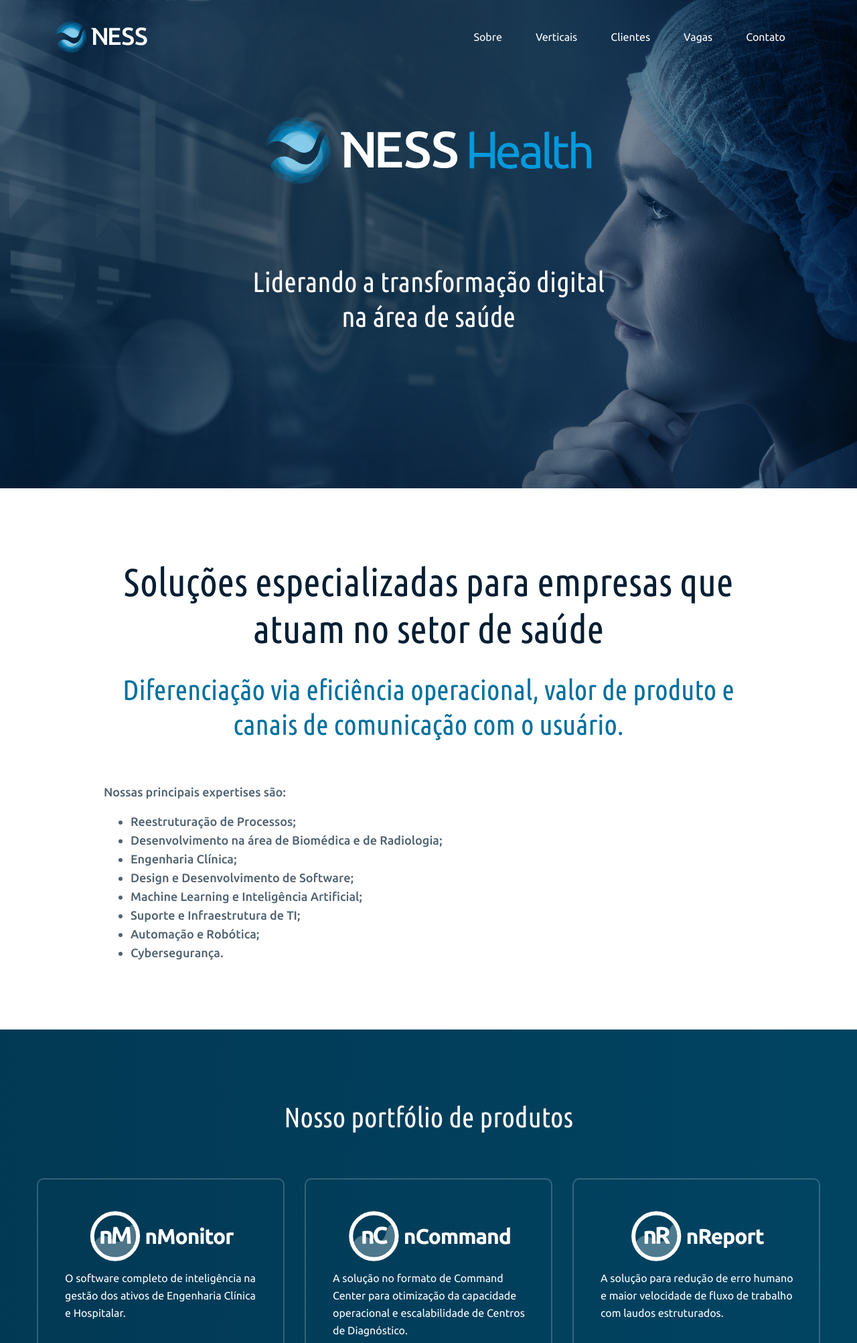
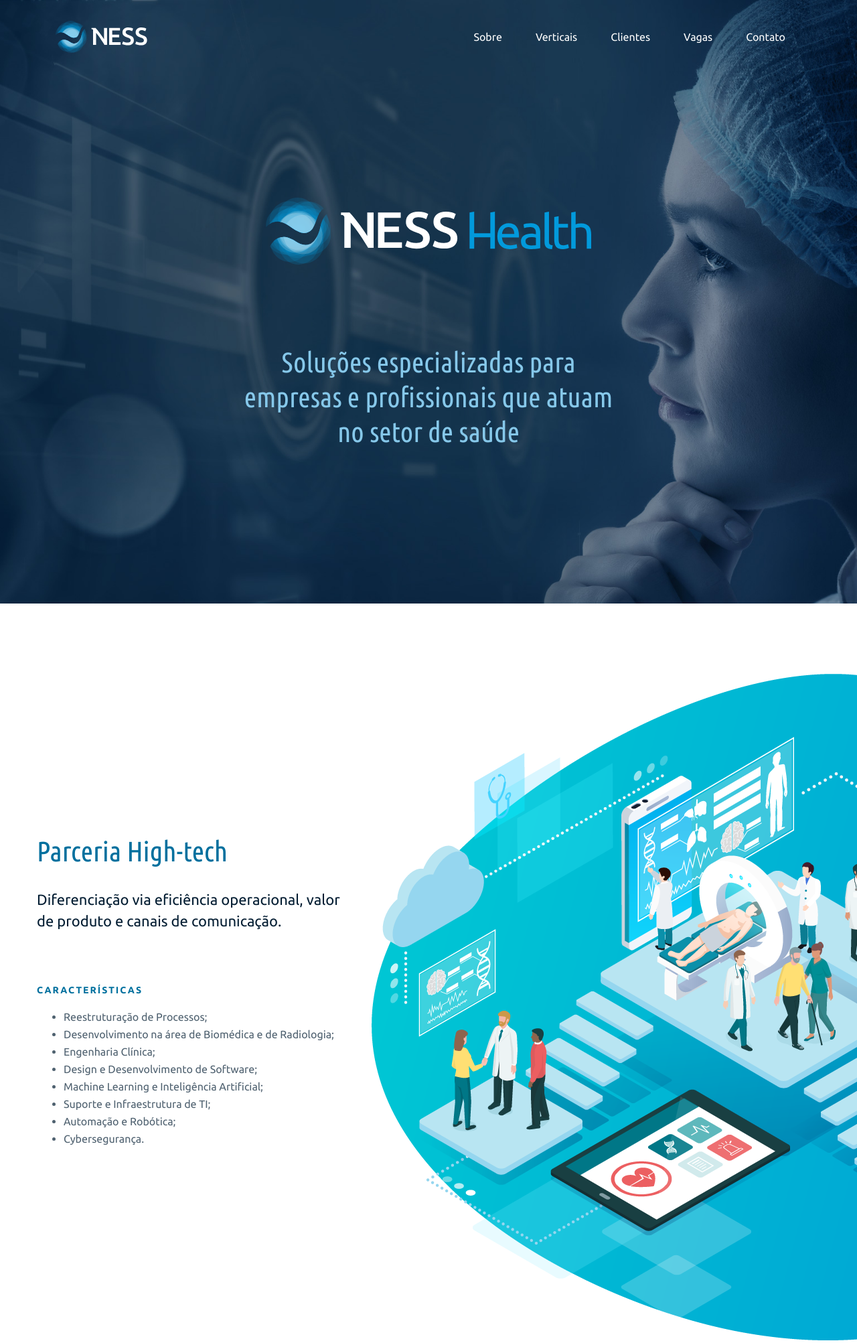
Before and after one commit to brucesantos/ness-v2, a PHP site: page /health.html in a window 1280 px wide. Shown: the top 2005 px of the page at 67% size. Run offline with PHP 8.4, Linux system fonts and the light colour scheme; some libraries are stand-ins or nearby versions.

Commit message:
continuacao health

```diff
--- a/css/style.css
+++ b/css/style.css
@@ -1,4 +1,4 @@
-@import url('style-blessed1.css?z=1566354748135');
+@import url('style-blessed1.css?z=1566423614508');
 
 
 @media (max-width: 575.98px) {
@@ -1394,8 +1394,8 @@
   background: -webkit-linear-gradient(right, #004B6B, #041E33);
   background: linear-gradient(270deg, #004B6B, #041E33);
   background-size: 400% 400%;
-  -webkit-animation: AnimationName 27s ease infinite;
-          animation: AnimationName 27s ease infinite; }
+  -webkit-animation: AnimationName 10s ease infinite;
+          animation: AnimationName 10s ease infinite; }
 
 @-webkit-keyframes AnimationName {
   0% {
@@ -1412,8 +1412,15 @@
     background-position: 100% 50%; }
   100% {
     background-position: 0% 50%; } }
+  #health #produtos a {
+    color: white;
+    -webkit-transition: all 0.5s cubic-bezier(0.23, 0.51, 0.4, 1);
+    transition: all 0.5s cubic-bezier(0.23, 0.51, 0.4, 1); }
+    #health #produtos a:hover {
+      background: #0087CC;
+      box-shadow: 0 10px 20px -5px rgba(0, 0, 0, 0.5), 0 5px 10px -5px rgba(0, 0, 0, 0.5); }
 
-#health #ncommand {
+#health #nCommand {
   background: -webkit-gradient(linear, right top, left top, from(#004B6B), to(#041E33));
   background: -webkit-linear-gradient(right, #004B6B, #041E33);
   background: linear-gradient(270deg, #004B6B, #041E33); }
--- a/health.html
+++ b/health.html
@@ -95,7 +95,7 @@
 	<div class="container px-xl-0 text-center">
 		<!-- <div class="mb-3 logo d-block d-xl-none color-white logo_mobile">Startup 3</div> -->
 		<div class="row justify-content-center">
-			<div class="col mb-120" data-aos-duration="600" data-aos="fade-down" data-aos-delay="0">
+			<div class="col mt-120 mb-120" data-aos-duration="600" data-aos="fade-down" data-aos-delay="0">
 				<img src="images/health/logo-ness-health.svg" alt="logo da vertical de saude ness" height="100">
 			</div>
 		</div>
@@ -106,22 +106,22 @@
 			<!-- <div class="col-lg-12 relative h-70 mt-80 mb-70 btn_holder" data-aos-duration="600" data-aos="fade-down" data-aos-delay="300">
 				<a href="https://www.youtube.com/embed/RcTFVcoibI0?rel=0&showinfo=0" target="_blank" class="btn red play js-play-popup-video"><i class="fas fa-play"></i></a>
 			</div> -->
-			<div class="col-md-6 mb-120 color-white f-18 medium text-adaptive" data-aos-duration="600" data-aos="fade-down" data-aos-delay="600">
-				<h3>Liderando a transformação digital na área de saúde</h3>
+			<div class="col-md-6 mb-120 color-white f-18 medium text-adaptive" data-aos-duration="600" data-aos="fade-down" data-aos-delay="600" style="color: #86C8EA;">
+				<h3>Soluções especializadas para empresas e profissionais que atuam no setor de saúde</h3>
 			</div>
 		</section>
 		<!-- Content 3 -->
 
 <section class="content_3 bg-light pt-105 pb-85">
 	<div class="container px-xl-0">
-		<div class="row justify-content-center">
+		<!-- <div class="row justify-content-center">
 			<div class="col-xl-10">
-				<h2 class="text-center" data-aos-duration="600" data-aos="fade-down" data-aos-delay="0">
-					Soluções especializadas para empresas que atuam no setor de saúde
+				<h2 class="text-center destaque-no-fundo-claro" data-aos-duration="600" data-aos="fade-down" data-aos-delay="0">
+					Parceria High-tech
 				</h2>
-				<h3 class="destaque-no-fundo-claro mt-30 text-center" data-aos-duration="600" data-aos="fade-down" data-aos-delay="300">
-					Diferenciação via eficiência operacional, valor de produto e canais de comunicação com o usuário.
-				</h3>
+				<p class="text-center f-22 color-heading op-7 text-adaptive description">
+					Diferenciação via eficiência operacional, valor de produto e canais de comunicação.
+				</p>
 				<div class="row mt-30 f-18 medium color-heading op-7 text-center text-md-left blocks">
 					<div class="mt-30 col text-adaptive" data-aos-duration="600" data-aos="fade-down" data-aos-delay="600">
 						<p>
@@ -140,6 +140,34 @@
 					</div>
 				</div>
 			</div>
+		</div> -->
+		<div class="row align-items-center">
+			<div class="col-xl-5 col-lg-6 col-sm-8">
+				<h2 class="destaque-no-fundo-claro small" data-aos-duration="600" data-aos="fade-down" data-aos-delay="0">Parceria High-tech</h2>
+				<div class="mt-30 mb-75 f-22 color-heading op-7 text-adaptive description" data-aos-duration="600" data-aos="fade-down" data-aos-delay="300">
+					Diferenciação via eficiência operacional, valor de produto e canais de comunicação.
+				</div>
+				<div class="mb-50 block" data-aos-duration="600" data-aos="fade-down" data-aos-delay="600">
+					<div class="destaque-no-fundo-claro mb-15 f-14 semibold text-uppercase sp-20 title">
+						Características
+					</div>
+					<div class="color-heading op-7 text-adaptive">
+						<ul>
+							<li>Reestruturação de Processos;</li>
+							<li>Desenvolvimento na área de Biomédica e de Radiologia;</li>
+							<li>Engenharia Clínica;</li>
+							<li>Design e Desenvolvimento de Software;</li>
+							<li>Machine Learning e Inteligência Artificial;</li>
+							<li>Suporte e Infraestrutura de TI;</li>
+							<li>Automação e Robótica;</li>
+							<li>Cybersegurança.</li>
+						</ul>
+					</div>
+				</div>
+			</div>
+			<div class="col-xl-7 col-lg-6 col-sm-4" data-aos-duration="600" data-aos="fade-down" data-aos-delay="1200">
+				<img src="images/health/ness-health-sobre.png" class="bg" alt="" />
+			</div>
 		</div>
 	</div>
 </section>
@@ -151,84 +179,84 @@
 		<h2 class="mb-65 small text-center" data-aos-duration="600" data-aos="fade-down" data-aos-delay="0">Nosso portfólio de produtos</h2>
 		<div class="row justify-content-center text-center text-md-left">
 			<div class="mb-30 col-lg-4 col-md-6 col-sm-8 d-flex align-items-stretch" data-aos-duration="600" data-aos="fade-down" data-aos-delay="0">
-				<div class="pt-35 pb-45 pl-40 pr-30 radius10 block">
+				<a href="#nMonitor" class="pt-35 pb-45 pl-40 pr-30 radius10 block">
 					<img src="images/health/health-produtos/logo-nmonitor-white.svg" alt="">
 					<!-- <i class="fas fa-graduation-cap f-32"></i> -->
 					<!-- <div class="mt-20 mb-20 f-14 semibold text-uppercase sp-20 title">nMonitor</div> -->
 					<div class="text-adaptive">
 						O software completo de inteligência na gestão dos ativos de Engenharia Clínica e Hospitalar.
 					</div>
-				</div>
+				</a>
 			</div>
 			<div class="mb-30 col-lg-4 col-md-6 col-sm-8 d-flex align-items-stretch" data-aos-duration="600" data-aos="fade-down" data-aos-delay="100">
-				<div class="pt-35 pb-45 pl-40 pr-30 radius10 block">
+				<a href="#nCommand" class="pt-35 pb-45 pl-40 pr-30 radius10 block">
 					<img src="images/health/health-produtos/logo-ncommand-white.svg" alt="">
 					<!-- <i class="fas fa-cog f-32"></i> -->
 					<!-- <div class="mt-20 mb-20 f-14 semibold text-uppercase sp-20 title">nCommand</div> -->
 					<div class="text-adaptive">
 						A solução no formato de Command Center para otimização da capacidade operacional e escalabilidade de Centros de Diagnóstico.
 					</div>
-				</div>
+				</a>
 			</div>
 			<div class="mb-30 col-lg-4 col-md-6 col-sm-8 d-flex align-items-stretch" data-aos-duration="600" data-aos="fade-down" data-aos-delay="200">
-				<div class="pt-35 pb-45 pl-40 pr-30 radius10 block">
+				<a href="#nReport" class="pt-35 pb-45 pl-40 pr-30 radius10 block">
 					<img src="images/health/health-produtos/logo-nreport-white.svg" alt="">
 					<!-- <i class="fas fa-cloud f-32"></i> -->
 					<!-- <div class="mt-20 mb-20 f-14 semibold text-uppercase sp-20 title">nReport</div> -->
 					<div class="text-adaptive">
 						A solução para redução de erro humano e maior velocidade de fluxo de trabalho com laudos estruturados.
 					</div>
-				</div>
+				</a>
 			</div>
 			<div class="mb-30 col-lg-4 col-md-6 col-sm-8 d-flex align-items-stretch" data-aos-duration="600" data-aos="fade-down" data-aos-delay="300">
-				<div class="pt-35 pb-45 pl-40 pr-30 radius10 block">
+				<a href="#nSensor" class="pt-35 pb-45 pl-40 pr-30 radius10 block">
 					<img src="images/health/health-produtos/logo-nsensor-white.svg" alt="">
 					<!-- <i class="fas fa-toggle-on f-32"></i> -->
 					<!-- <div class="mt-20 mb-20 f-14 semibold text-uppercase sp-20 title">nSensor</div> -->
 					<div class="text-adaptive">
 						A solução para monitorar e controlar ativos de Engenharia Clínica e Hospitalar com alta precisão.
 					</div>
-				</div>
+				</a>
 			</div>
 			<div class="mb-30 col-lg-4 col-md-6 col-sm-8 d-flex align-items-stretch" data-aos-duration="600" data-aos="fade-down" data-aos-delay="400">
-				<div class="pt-35 pb-45 pl-40 pr-30 radius10 block">
+				<a href="#nAgenda" class="pt-35 pb-45 pl-40 pr-30 radius10 block">
 					<img src="images/health/health-produtos/logo-nagenda-white.svg" alt="">
 					<!-- <i class="fas fa-user f-32"></i> -->
 					<!-- <div class="mt-20 mb-20 f-14 semibold text-uppercase sp-20 title">nAgenda</div> -->
 					<div class="text-adaptive">
 						A plataforma para gerenciar agenda, agendar um exame e receber feedback de forma simples e eficaz.
 					</div>
-				</div>
+				</a>
 			</div>
 			<div class="mb-30 col-lg-4 col-md-6 col-sm-8 d-flex align-items-stretch" data-aos-duration="600" data-aos="fade-down" data-aos-delay="500">
-				<div class="pt-35 pb-45 pl-40 pr-30 radius10 block">
+				<a href="#nEcho" class="pt-35 pb-45 pl-40 pr-30 radius10 block">
 					<img src="images/health/health-produtos/logo-nduo-white.svg" alt="">
 					<!-- <i class="fas fa-user f-32"></i> -->
 					<!-- <div class="mt-20 mb-20 f-14 semibold text-uppercase sp-20 title">nDuo</div> -->
 					<div class="text-adaptive">
 						A plataforma especializada para controle de qualidade e treinamento na realização de Exames de Imagem.
 					</div>
-				</div>
+				</a>
 			</div>
 			<div class="mb-30 col-lg-4 col-md-6 col-sm-8 d-flex align-items-stretch" data-aos-duration="600" data-aos="fade-down" data-aos-delay="600">
-				<div class="pt-35 pb-45 pl-40 pr-30 radius10 block">
+				<a href="#nVoice" class="pt-35 pb-45 pl-40 pr-30 radius10 block">
 					<img src="images/health/health-produtos/logo-iara-white.svg" alt="">
 					<!-- <i class="fas fa-bolt f-32"></i> -->
 					<!-- <div class="mt-20 mb-20 f-14 semibold text-uppercase sp-20 title">IARA</div> -->
 					<div class="text-adaptive">
 						O estado da arte das tecnologias de aprendizado de máquina para reconhecimento de voz preciso e acessível.
 					</div>
-				</div>
+				</a>
 			</div>
 			<div class="mb-30 col-lg-4 col-md-6 col-sm-8 d-flex align-items-stretch" data-aos-duration="600" data-aos="fade-down" data-aos-delay="700">
-				<div class="pt-35 pb-45 pl-40 pr-30 radius10 block">
+				<a href="#nDoctor" class="pt-35 pb-45 pl-40 pr-30 radius10 block">
 					<img src="images/health/health-produtos/logo-ndoctor-white.svg" alt="">
 					<!-- <i class="fas fa-bolt f-32"></i> -->
 					<!-- <div class="mt-20 mb-20 f-14 semibold text-uppercase sp-20 title">nDoctor</div> -->
 					<div class="text-adaptive">
 						O aplicativo que assegura a comunicação entre profissionais de saúde em conformidade com a LGPD.
 					</div>
-				</div>
+				</a>
 			</div>
 		</div>
 
@@ -237,20 +265,22 @@
 
 <!-- Feature 11 -->
 
-<section class="feature_11 bg-light pt-80 pb-105">
+<section id="nMonitor" class="feature_11 bg-light pt-80 pb-105">
 	<div class="container px-xl-0">
 		<div class="row align-items-center">
 			<div class="col-xl-5 col-lg-6 col-sm-8">
 				<h2 class="destaque-no-fundo-claro small" data-aos-duration="600" data-aos="fade-down" data-aos-delay="0">nMonitor</h2>
 				<div class="mt-30 mb-75 f-22 color-heading op-7 text-adaptive description" data-aos-duration="600" data-aos="fade-down" data-aos-delay="300">
-					O nMonitor é a solução de <i>Software As A Service</i> perfeita para rastrear em tempo real problemas e melhorias com equipamentos e ativos, tudo isso de maneira simples. A plataforma pode ser acessada via computador e celular, ambos possuem interface amigável pensada exclusivamente para aumentar a produtividade e facilitar o gerenciamento do tempo do usuário.
+					O nMonitor é a solução de <i>Software As A Service</i> perfeita para rastrear em tempo real problemas e melhorias com equipamentos e ativos, tudo isso de maneira simples.
+					<br>
+					A plataforma pode ser acessada via computador e celular, ambos possuem interface amigável pensada exclusivamente para aumentar a produtividade e facilitar o gerenciamento do tempo do usuário.
 				</div>
 				<div class="mb-50 block" data-aos-duration="600" data-aos="fade-down" data-aos-delay="600">
 					<div class="destaque-no-fundo-claro mb-15 f-14 semibold text-uppercase sp-20 title">
 						Características
 					</div>
 					<div class="color-heading op-7 text-adaptive">
-						<ul>
+						<ul style="padding-left: 18px;">
 							<li>Otimização na gestão de grandes e diversificados parques tecnológicos.</li>
 							<li>Agilidade no controle de perdas.</li>
 							<li>Praticidade para monitorar agendamentos de manutenções preventivas.</li>
@@ -265,7 +295,7 @@
 				</div>
 			</div>
 			<div class="col-xl-7 col-lg-6 col-sm-4" data-aos-duration="600" data-aos="fade-down" data-aos-delay="1200">
-				<img srcset="images/feature_11_bg@2x.png 2x" src="images/feature_11_bg.png" class="bg" alt="" />
+				<img src="images/health/monitor-nmonitor.png" class="bg" alt="" width="1000" />
 			</div>
 		</div>
 	</div>
@@ -273,7 +303,7 @@
 
 <!-- Feature 25 -->
 
-<section id="ncommand" class="feature_25 color-white">
+<section id="nCommand" class="feature_25 color-white">
 	<div class="container px-xl-0">
 		<div class="row justify-content-between">
 			<div class="col-xl-8 col-lg-9 col-md-10 pt-105 pb-70 left_side">
@@ -308,7 +338,7 @@
 
 
 <!-- nReport (Feature 13) -->
-<section class="feature_13 bg-light pt-100 pb-50">
+<section id="nReport" class="feature_13 bg-light pt-100 pb-50">
    <div class="container px-xl-0">
 		 <div class="row justify-content-center mb-30">
 			 <h2 class="destaque-no-fundo-claro small" data-aos-duration="600" data-aos="fade-down" data-aos-delay="0">nReport</h2>
@@ -320,7 +350,7 @@
             </p>
          </div>
          <div class="col-xl-11 text-center" data-aos-duration="600" data-aos="fade-down" data-aos-delay="300">
-            <img src="https://designmodo.com/startup/app/repository/i/feature_13_img.png" class="mt-55 mb-40 mb-md-0 img-fluid bg" alt="" />
+            <img src="images/health/mockup-nreport.png" class="mt-55 mb-40 mb-md-0 img-fluid bg" alt="" />
          </div>
       </div>
       <div class="row text-center text-md-left">
@@ -362,14 +392,15 @@
 
 
 <!-- nSensor (Feature 10) -->
-<section id="nsensor" class="feature_10 bg-light pt-100 pb-70 text-center text-lg-left">
+<section id="nSensor" class="feature_10 bg-light pt-100 pb-70 text-center text-lg-left">
 	<div class="container px-xl-0">
 		<div class="row justify-content-center justify-content-lg-between align-items-center">
 			<div class="col-lg-6 col-sm-12" data-aos-duration="600" data-aos="fade-down" data-aos-delay="0">
 				<h2 class="mb-25 small destaque-no-fundo-claro">nSensor</h2>
 				<div class="f-22 color-heading text-adaptive">
-					<p class="small">
-						O nSensor é a solução de monitoramento preciso à distância, que gera dados valiosos através da tecnologia IoT de sensoriamento remoto. A empresa obtém números em tempo real de variáveis que afetam a vida útil do seu equipamento, tais como: medições de temperatura e umidade das salas; medições de temperatura dos pontos (água e/ou ambiente); medição de status das portas em cada sala; medições dos níveis de energia; medições das grandezas do magneto; controle remoto de equipamentos eletrônicos através de atuadores; entre outros benefícios.
+					<p class="f-22 color-heading op-7 text-adaptive">
+						O nSensor é a solução de monitoramento preciso à distância, que gera dados valiosos através da tecnologia IoT de sensoriamento remoto, obtendo números em tempo real, determinando as variáveis que afetam a vida útil dos seus equipamentos.
+						<!-- tais como: medições de temperatura e umidade das salas; medições de temperatura dos pontos (água e/ou ambiente); medição de status das portas em cada sala; medições dos níveis de energia; medições das grandezas do magneto; controle remoto de equipamentos eletrônicos através de atuadores; entre outros benefícios. -->
 					</p>
 				</div>
 			</div>
@@ -381,7 +412,7 @@
 			<div class="col block" data-aos-duration="600" data-aos="fade-down" data-aos-delay="600">
 				<div class="destaque-no-fundo-claro f-14 semibold text-uppercase sp-20 title">Características:</div>
 				<div class="mt-15 text-adaptive">
-					<ul>
+					<ul class="op-7">
 						<li>Plataforma web (IoT) e aplicativo mobile com uso de SSL, login e senha no acesso aos dados.</li>
 						<li>Integrado ao nMonitor e à banco de dados com o envio de dados de sensores.</li>
 						<li>Permite o acesso simultâneo de diversos usuários sem comprometimento de desempenho e/ou estabilidade.</li>
@@ -490,10 +521,136 @@
       </div>
    </div>
 </section>
-<!-- NAGENDA -->
+<!-- nAGENDA -->
 
 
+<!-- nEcho (Feature 16) -->
+<section id="nEcho" class="feature_16 bg-light pt-105 pb-10 text-center">
+   <div class="container px-xl-0">
+      <div class="row justify-content-center">
+         <div class="col-xl-8 col-lg-10">
+            <h2 class="mb-30 small destaque-no-fundo-claro" data-aos-duration="600" data-aos="fade-down" data-aos-delay="0">nEcho</h2>
+            <div class="color-heading text-adaptive" data-aos-duration="600" data-aos="fade-down" data-aos-delay="300">
+               Solução para um controle de qualidade e treinamentos eficientes quando o colaborador for realizar Exames de Imagem, otimizando o tempo dos envolvidos no processo. Ele proporciona para a empresa: Praticidade e disponibilidade; Expansão do projeto; Segunda opinião médica; Gestão remota; Produto comercializável, entre outros benefícios.
+            </div>
+            <img src="images/health/feature_16_img@2x.png" class="mt-55 mb-65 img-fluid bg" alt="" data-aos-duration="600" data-aos="fade-down" data-aos-delay="600" />
+         </div>
+      </div>
+      <div class="row justify-content-center">
+         <div class="col-xl-9 col-lg-10">
+            <div class="row justify-content-center justify-content-md-between">
+               <div class="col-xl-5 col-md-6 col-sm-9 mb-50" data-aos-duration="600" data-aos="fade-down" data-aos-delay="0">
+                  <i class="fas fa-code f-32"></i>
+                  <div class="mt-15 mb-15 f-18 medium title">Streaming do Exame</div>
+                  <div class="color-heading text-adaptive">
+                     Monitoramento e análise remota em tempo real do vídeo do exame, sala e áudio em duas vias.
+                  </div>
+               </div>
+               <div class="col-xl-5 col-md-6 col-sm-9 mb-50" data-aos-duration="600" data-aos="fade-down" data-aos-delay="0">
+                  <i class="far fa-star f-32"></i>
+                  <div class="mt-15 mb-15 f-18 medium title">Double Check</div>
+                  <div class="color-heading text-adaptive">
+                     Interferência positiva de profissionais para análise do exame e eventual correção de laudos.
+                  </div>
+               </div>
+               <div class="col-xl-5 col-md-6 col-sm-9 mb-50" data-aos-duration="600" data-aos="fade-down" data-aos-delay="0">
+                  <i class="far fa-keyboard f-32"></i>
+                  <div class="mt-15 mb-15 f-18 medium title">Avaliação do Desempenho</div>
+                  <div class="color-heading text-adaptive">
+                     Medição de performance com avaliação direta da aquisição da imagem e laudo, com relatórios inteligentes para destacar o desempenho dos colaboradores.
+                  </div>
+               </div>
+               <div class="col-xl-5 col-md-6 col-sm-9 mb-50" data-aos-duration="600" data-aos="fade-down" data-aos-delay="0">
+                  <i class="fas fa-link f-32"></i>
+                  <div class="mt-15 mb-15 f-18 medium title">Controle de Qualidade</div>
+                  <div class="color-heading text-adaptive">
+                     Controle de qualidade através de checklist para realização estruturada do exame.
+                  </div>
+               </div>
+            </div>
+         </div>
+      </div>
+      <div class="row">
+      </div>
+   </div>
+</section>
+<!-- nEcho (Feature 16) -->
 
+
+<!-- nVoice -->
+<section id="nVoice" class="feature_17 bg-dark pt-100 pb-95 color-white">
+   <div class="container px-xl-0">
+      <div class="row">
+         <div class="col-xl-2"></div>
+         <div class="col-xl-4 col-md-5" data-aos-duration="600" data-aos="fade-down" data-aos-delay="0">
+            <img src="images/health/feature_17_img@2x.png" class="img-fluid img" alt="" />
+         </div>
+         <div class="col-md-1 d-none d-md-block"></div>
+         <div class="col-lg-5 col-md-6">
+					 <h2 class="destaque-no-fundo-escuro small" data-aos-duration="600" data-aos="fade-down" data-aos-delay="0">nVoice</h2>
+					 <div class="mt-25 mb-50 f-22 text-adaptive description" data-aos-duration="600" data-aos="fade-down" data-aos-delay="100">
+						 Solução pioneira na substituição da digitação por reconhecimento de voz de forma acessível. A plataforma de reconhecimento de voz, utilizada hoje principalmente para reconhecimento de voz em Radiologia, também atende perfeitamente outras áreas. Também é uma excelente assistente virtual, o que acelera o processo operacional aumentando a velocidade e qualidade pelo fato de reduzir erros.
+					 </div>
+            <div class="row">
+               <div class="mb-40 col-md-10 col-sm-8 block" data-aos-duration="600" data-aos="fade-down" data-aos-delay="200">
+                  <div class="mb-10 f-18 medium title">Speech to Text</div>
+                  <div class="op-7 text-adaptive">
+                     Transformação de fala em texto, com linguagem natural em português e <strong>treinada especialmente para termos médicos</strong>, permitindo laudos e relatórios muito mais rápidos e precisos.
+                  </div>
+               </div>
+               <div class="mb-40 col-md-10 col-sm-8 block" data-aos-duration="600" data-aos="fade-down" data-aos-delay="400">
+                  <div class="mb-10 f-18 medium title">Assistente Virtual</div>
+                  <div class="op-7 text-adaptive">
+										 Identificação do profissional e comandos por voz.
+                  </div>
+               </div>
+               <!-- <div class="mb-40 col-md-10 col-sm-8 block" data-aos-duration="600" data-aos="fade-down" data-aos-delay="600">
+                  <div class="mb-10 f-18 medium title">Análise de Imagens</div>
+                  <div class="op-7 text-adaptive">
+                     Análise automatizada das imagens de exames médicos, resultando em diagnósticos com maior acurácia do que os realizados manualmente, por especialistas treinados.
+                  </div>
+               </div> -->
+            </div>
+         </div>
+      </div>
+   </div>
+</section>
+<!-- nVoice -->
+
+
+<!-- nDoctor (Feature 15) -->
+<section id="nDoctor" class="feature_15 bg-light pt-130 pb-75">
+   <div class="container px-xl-0">
+      <div class="row">
+         <div class="col-xl-1"></div>
+         <div class="col-xl-4 col-lg-5 col-md-7">
+            <h2 class="destaque-no-fundo-claro mt-25 mb-25 small" data-aos-duration="600" data-aos="fade-down" data-aos-delay="0">nDoctor</h2>
+            <div class="f-22 color-heading text-adaptive" data-aos-duration="600" data-aos="fade-down" data-aos-delay="300">
+               Aplicativo de comunicação específico para profissionais de saúde que lidam com informações sensíveis.
+							 <br>
+							 Ele garante um fluxo seguro nas trocas de mensagens e está de acordo com as diretrizes da Lei Geral de Proteção de Dados.
+            </div>
+            <div class="row">
+               <div class="mt-55 col-lg-11 col-md-12 col-sm-9 block destaque-no-fundo-claro" data-aos-duration="600" data-aos="fade-down" data-aos-delay="600">
+                  <div class="mb-15 f-18 medium title"><i class="fas fa-check mr-10"></i> Comunicação Segura</div>
+                  <div class="color-heading text-adaptive">
+                     Maior segurança pois garante que as informações serão trocadas dentro de uma arquitetura segura e criptografada, dessa maneira os profissionais de saúde podem se comunicar, tirar dúvidas e debater, com as melhores práticas de segurança.
+                  </div>
+               </div>
+               <div class="mt-55 col-lg-11 col-md-12 col-sm-9 block destaque-no-fundo-claro" data-aos-duration="600" data-aos="fade-down" data-aos-delay="900">
+                  <div class="mb-15 f-18 medium title"><i class="fas fa-check mr-10"></i> Agilidade nos Achados Críticos</div>
+                  <div class="color-heading text-adaptive">
+                     Velocidade, principalmente para achados críticos, através de mensagens diretas com notificações e mídias ricas (áudios e imagens) garantem a rapidez na comunicação entre times e especialidade inteiras.
+                  </div>
+               </div>
+            </div>
+         </div>
+         <div class="col-lg-7 col-md-5 text-md-right" data-aos-duration="600" data-aos="fade-down" data-aos-delay="1200">
+            <img src="images/health/feature_15_img@2x.png" class="img-fluid bg" alt="" />
+         </div>
+      </div>
+   </div>
+</section>
 
 
 <!-- forms alerts -->
```
Also changed, not shown: scss/_health.scss (+10 -3 lines), images/health/feature_15_img@2x.png (added), images/health/feature_16_img@2x.png (added), images/health/mockup-nreport.png (added), images/health/monitor-nmonitor.png (added), images/health/ness-health-sobre.png (added), 1 other file.
